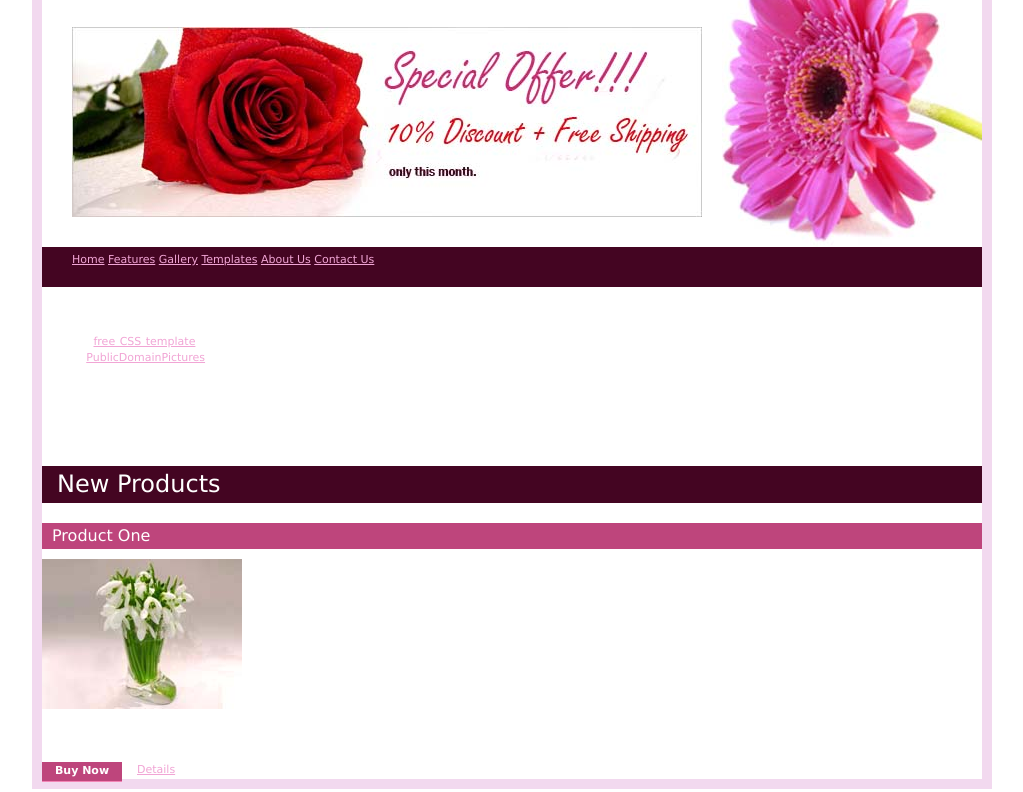
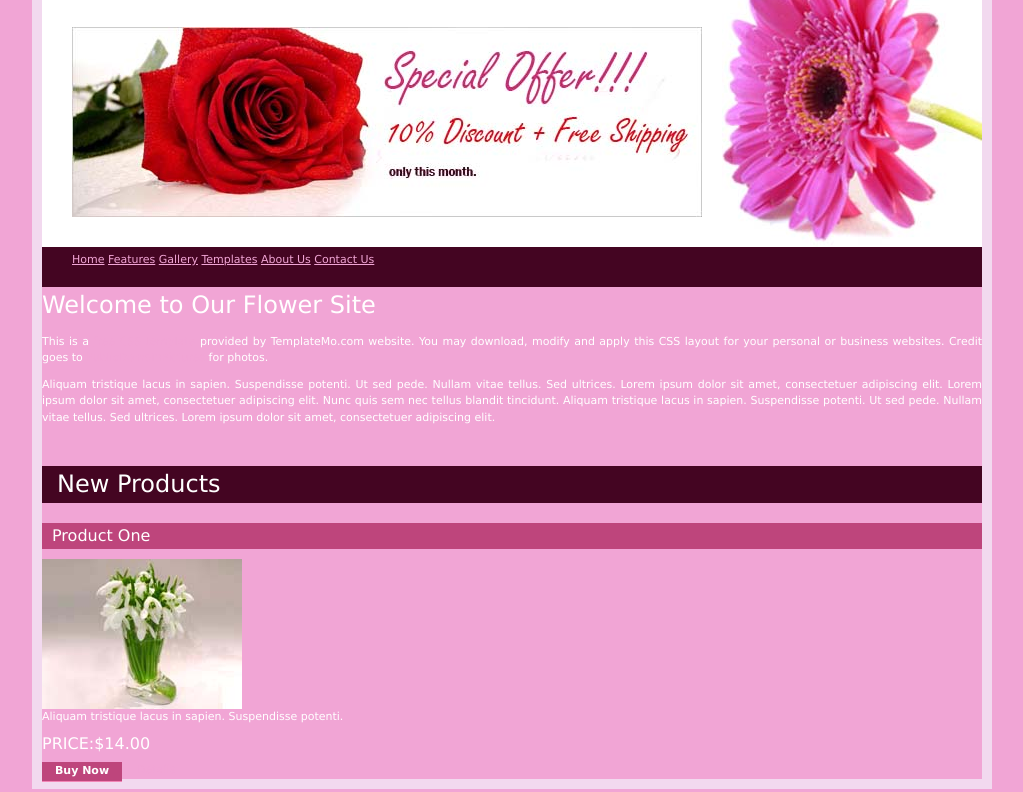
Before and after one commit to haorrr/NhomOpus4.5, a website: page public/index.html in a window 1280 px wide. Shown: the part 156-948 px from the top of the page, without its empty margins (128-1151 px from the left). Drawn offline with Linux system fonts and the light colour scheme; files that its build step writes are made by us from their sources.

Commit message:
Conflic CSS 2

```diff
--- a/public/css/templatemo_style.css
+++ b/public/css/templatemo_style.css
@@ -9,7 +9,7 @@
     font-family: Verdana, Arial, san-serif;
     font-size: 11px;
     color: #fff;
-    background: #fff;
+    background: #f1a5d5;
 }
 
 a:link,
```
